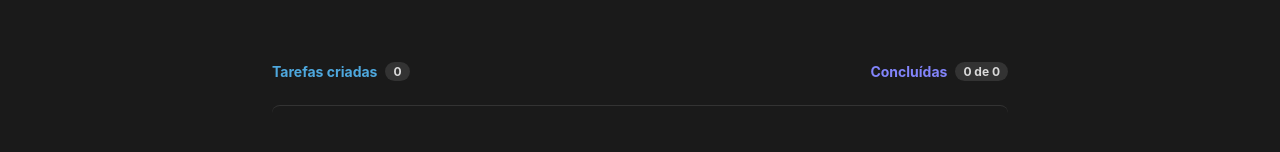
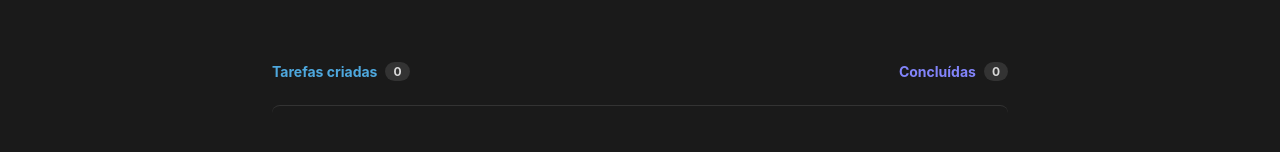
Before and after one commit to legeannd/todo-list-react, a React (Vite) app: page / in a window 1280 px wide. Shown: the part 230-382 px from the top of the page. Built offline with nearby package versions, Linux system fonts and the light colour scheme.

Commit message:
feat: concluded tasks number

```diff
--- a/src/App.tsx
+++ b/src/App.tsx
@@ -27,7 +27,12 @@ export function App() {
       return acc;
     }, 0);
 
-    setDoneTasks(`${doneTasksNumber} de ${tasks.length}`)
+    if (tasks.length === 0) {
+      setDoneTasks('0');
+    } else {
+      setDoneTasks(`${doneTasksNumber} de ${tasks.length}`);
+    }
+
   }, [tasks])
 
 
```
